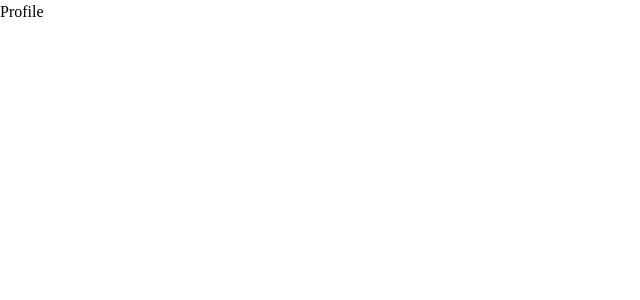
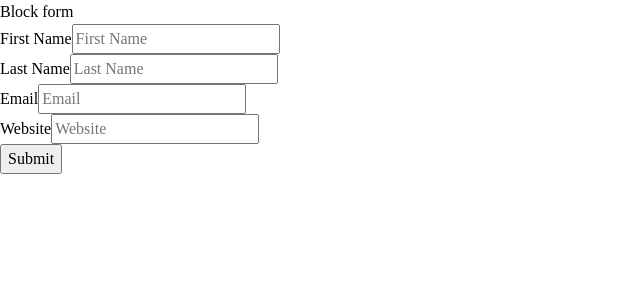
Before and after one commit to Erregea5/SoftwareDesign, a React (Create React App) app in the folder Source/client/: page /profile in a window 1280 px wide. Shown: the top 300 px of the page, without its empty margins (0-640 px from the left). Built offline with nearby package versions, Linux system fonts and the light colour scheme.

Commit message:
Update Profile.jsx
No CSS on profile page

```diff
--- a/Source/client/src/routes/profile/Profile.jsx
+++ b/Source/client/src/routes/profile/Profile.jsx
@@ -1,3 +1,38 @@
 export default function Profile() {
-  return <div>Profile</div>;
+  return <div>
+    <nb-card>
+      <nb-card-header>Block form</nb-card-header>
+      <nb-card-body>
+        <div class="row">
+          <div class="col-sm-6">
+            <div class="form-group">
+              <label for="inputFirstName" class="label">First Name</label>
+              <input type="text" nbInput fullWidth id="inputFirstName" placeholder="First Name"/>
+            </div>
+          </div>
+          <div class="col-sm-6">
+            <div class="form-group">
+              <label for="inputLastName" class="label">Last Name</label>
+              <input type="text" nbInput fullWidth id="inputLastName" placeholder="Last Name"/>
+            </div>
+          </div>
+        </div>
+        <div class="row">
+          <div class="col-sm-6">
+            <div class="form-group">
+              <label for="inputEmail" class="label">Email</label>
+              <input type="email" nbInput fullWidth id="inputEmail" placeholder="Email"/>
+            </div>
+          </div>
+          <div class="col-sm-6">
+            <div class="form-group">
+              <label for="inputWebsite" class="label">Website</label>
+              <input type="text" nbInput fullWidth id="inputWebsite" placeholder="Website"/>
+            </div>
+          </div>
+        </div>
+        <button type="submit" nbButton>Submit</button>
+      </nb-card-body>
+    </nb-card>
+  </div>;
 }
```
